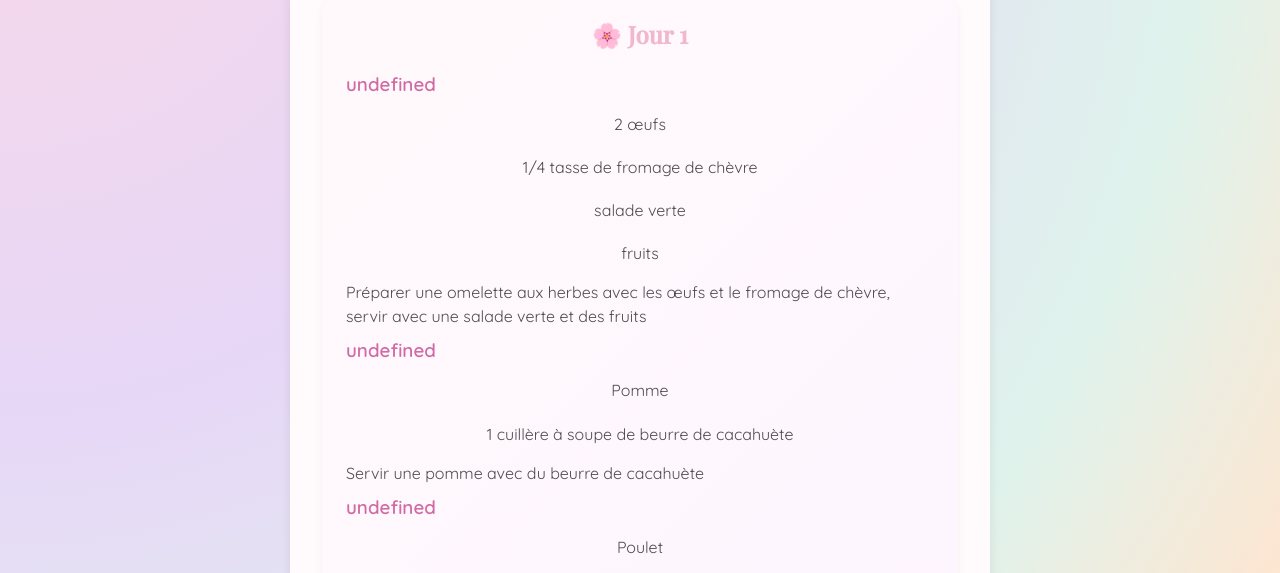
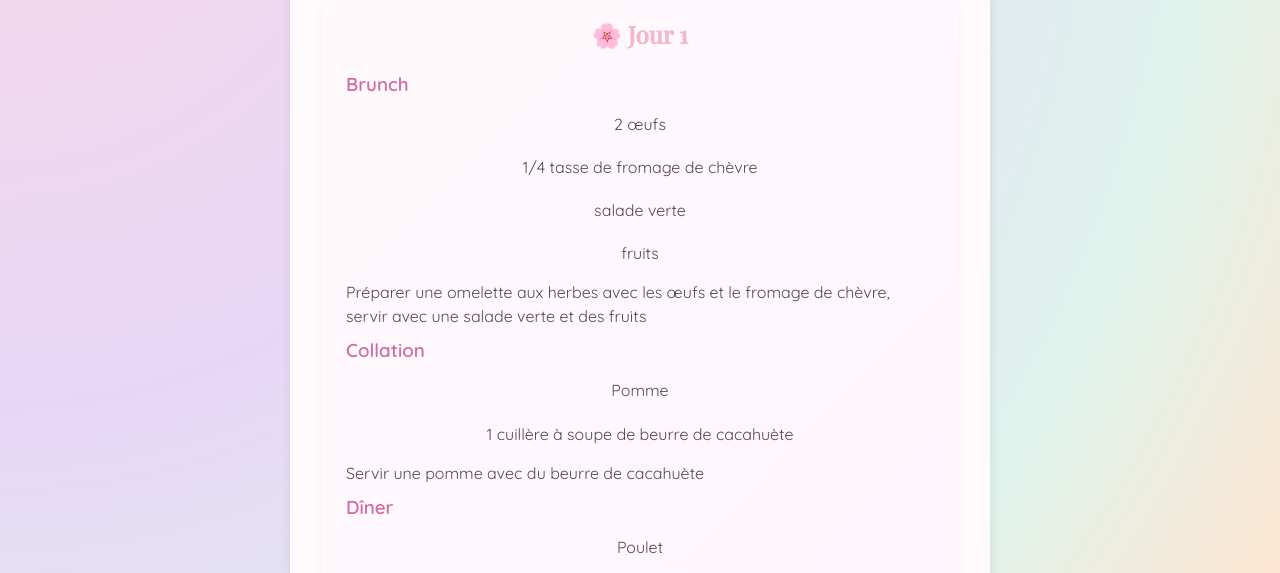
Before and after one commit to myriamortiz/thesafeplaceuniverse, a plain HTML site: page recettes.html in a window 1280 px wide. Shown: the part 196-769 px from the top of the page. Drawn offline with nearby package versions, Linux system fonts and the light colour scheme.

Commit message:
Update recettes.html

```diff
--- a/recettes.html
+++ b/recettes.html
@@ -36,24 +36,29 @@
         container.innerHTML = "";
 
         recettes.forEach(day => {
+  const brunchTitle = day.brunch.titre || day.brunch.nom || "Brunch";
+  const collationTitle = day.collation.titre || day.collation.nom || "Collation";
+  const dinerTitle = day.diner.titre || day.diner.nom || "Dîner";
+
   container.innerHTML += `
     <div class="day-card">
       <h2>🌸 ${day.jour}</h2>
 
-              <h3>${day.brunch.titre}</h3>
+      <h3>${brunchTitle}</h3>
       <ul>${day.brunch.ingredients.map(i => `<li>${i}</li>`).join("")}</ul>
       <p>${day.brunch.instructions}</p>
 
-              <h3>${day.collation.titre}</h3>
+      <h3>${collationTitle}</h3>
       <ul>${day.collation.ingredients.map(i => `<li>${i}</li>`).join("")}</ul>
       <p>${day.collation.instructions}</p>
 
-              <h3>${day.diner.titre}</h3>
+      <h3>${dinerTitle}</h3>
       <ul>${day.diner.ingredients.map(i => `<li>${i}</li>`).join("")}</ul>
       <p>${day.diner.instructions}</p>
     </div>
   `;
 });
+
       } catch {
         container.innerHTML = "<p>Impossible de charger les recettes 🌧️</p>";
       }
```
Lines whose indentation alone changed are shown as unchanged.
